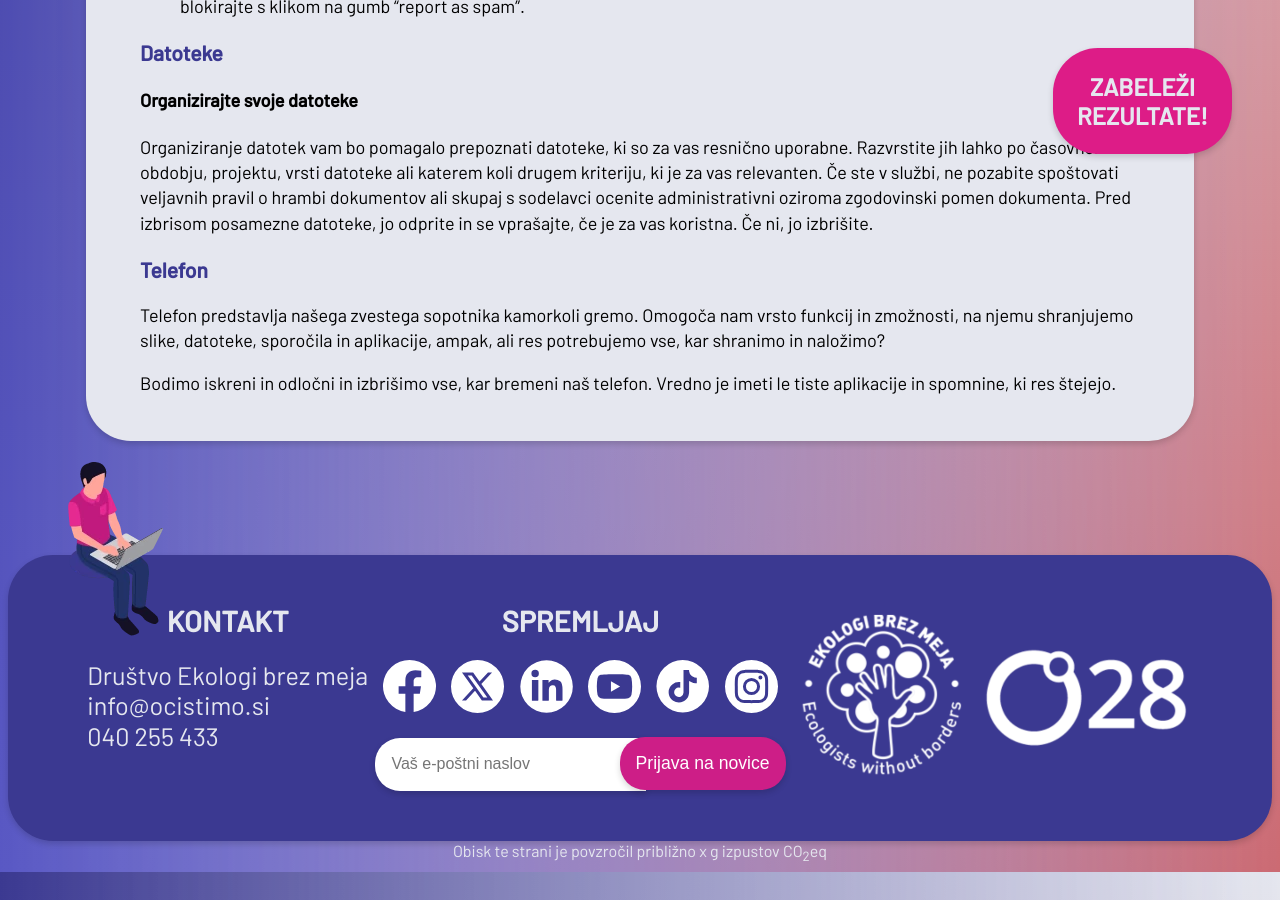
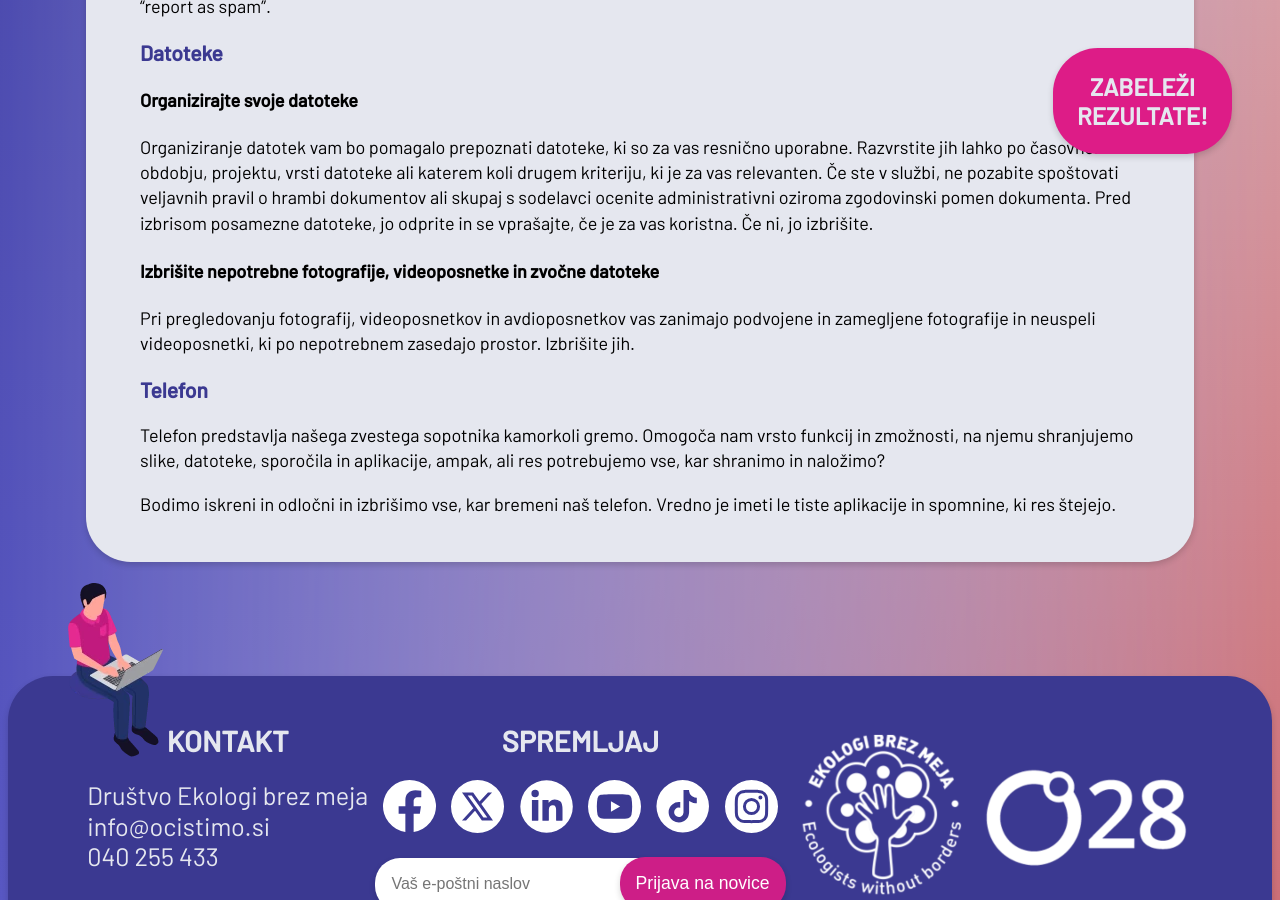
Before and after one commit to ewba/dcd-si, a Jekyll site: the page built from navodila-za-ciscenje.md, in a window 1280 px wide and 900 px high, scrolled down 1432 px. Built offline with Jekyll 4.4.1, drawn with Linux system fonts in a browser that asks for light colours.

Commit message:
Update navodila-za-ciscenje.md

```diff
--- a/navodila-za-ciscenje.md
+++ b/navodila-za-ciscenje.md
@@ -24,13 +24,15 @@ Več o čiščenju inbox ana uradni podpori ponudnikov:
 - Microsoft Outlook: ([Clean up your inbox](https://support.microsoft.com/en-us/office/clean-up-your-inbox-2fb652e5-b387-4147-9fff-25f2e32dfda9))
 - Gmail: [Delete Gmail messages or restore deleted messages ]([url](https://support.google.com/mail/answer/7401?hl=en&co=GENIE.Platform%3DDesktop))
 - Apple Icloud: [Delete emails in Mail on iCloud ]([url](https://support.apple.com/sl-si/guide/icloud/mm6b1a7ab7/icloud))
+
 #### Omejite količino nezaželenih e-mail sporočil, ki jih prejemate
 Ne prebirate številnih newsletterjev, na katere ste se prijavili? Odjavite se! Na dnu vsakega newslettra lahko najdete povezavo za odjavo, običajno na besedah “unsubscribe” / “odjava”. Preverite, ali se vam ob kliku odpre še odjavni obrazec, ki ga morate včasih izpolniti, da dokončate odjavo. Če pri procesu identificirate neznane ali nezaželene pošiljatelje, jih blokirajte s klikom na gumb “report as spam”.
 
 ### Datoteke
 #### Organizirajte svoje datoteke
 Organiziranje datotek vam bo pomagalo prepoznati datoteke, ki so za vas resnično uporabne. Razvrstite jih lahko po časovnem obdobju, projektu, vrsti datoteke ali katerem koli drugem kriteriju, ki je za vas relevanten. Če ste v službi, ne pozabite spoštovati veljavnih pravil o hrambi dokumentov ali skupaj s sodelavci ocenite administrativni oziroma zgodovinski pomen dokumenta. Pred izbrisom posamezne datoteke, jo odprite in se vprašajte, če je za vas koristna. Če ni, jo izbrišite.
-
+#### Izbrišite nepotrebne fotografije, videoposnetke in zvočne datoteke
+Pri pregledovanju fotografij, videoposnetkov in avdioposnetkov vas zanimajo podvojene in zamegljene fotografije in neuspeli videoposnetki, ki po nepotrebnem zasedajo  prostor. Izbrišite jih.
 
 ### Telefon
 
```
